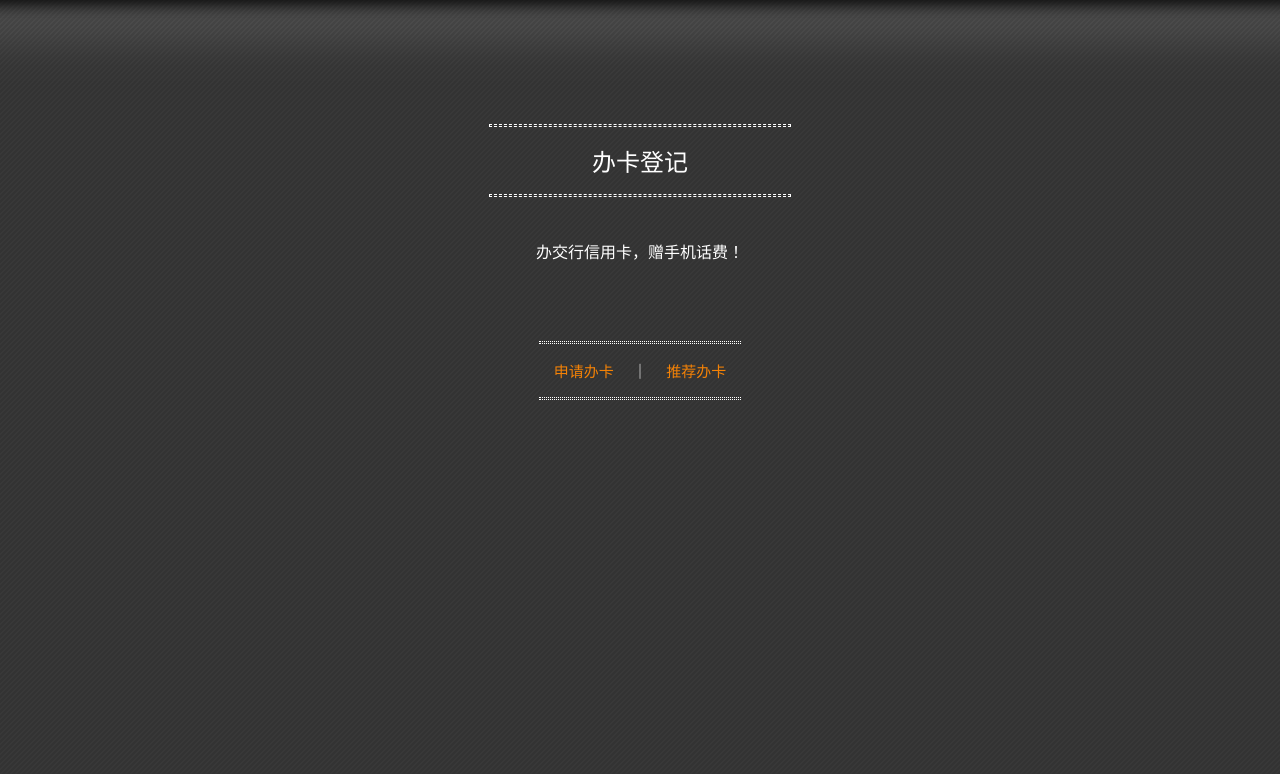
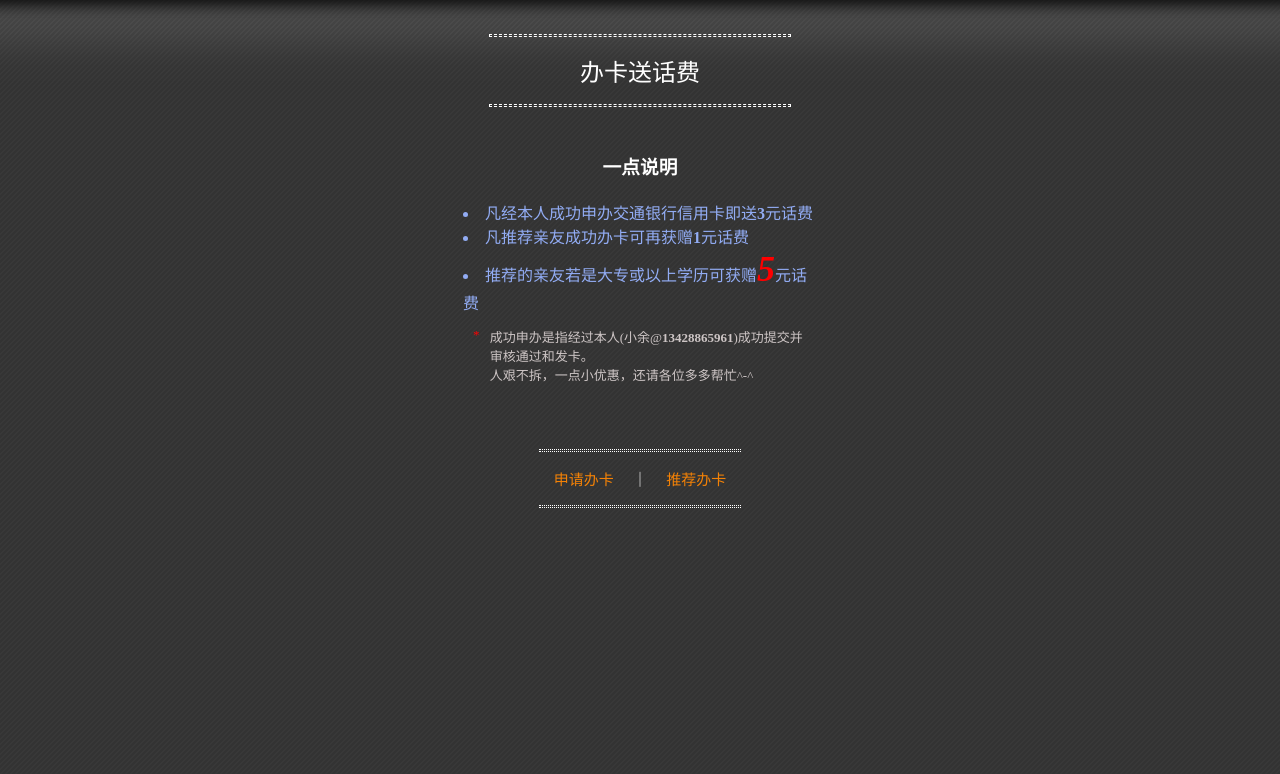
Before and after one commit to Dragonflyx/xybk, a PHP site: page /?r_name=1 in a window 1280 px wide. Shown: the top 774 px of the page. Run offline with PHP 8.4, Linux system fonts and the light colour scheme; data that the repository does not hold is empty; some libraries are stand-ins or nearby versions.

Commit message:
201406100111
update instruction

```diff
--- a/css/myTheme.css
+++ b/css/myTheme.css
@@ -1,29 +1,89 @@
 /*
-
 My Theme
 
-
-
-*/
-
-body {background:url(../images/style4_2_bg.gif) #363535 top repeat-x;}
-
-.form-all {color: #fff !important}
-
-.line {border: 1px dashed #FFFFFF; height: 1px; width: 300px;}
-.line2 {border: 1px dotted #FFFFFF; height: 1px; width: 200px;}
-
-.copyright_bar {background:#000;width:100%;bottom:0;left:0;text-align:center;position:fixed;z-index:1000;filter:alpha(opacity=80);-moz-opacity:.8;-khtml-opacity:.8;opacity:.8;}
-
-a:link {color: #F48206; text-decoration:none;}
-a:active:{color: #F48206;}
-a:visited {color: #F48206; text-decoration:none;}
-a:hover {background: transparent; color: purple; text-decoration:underline;}
-
-#forLoadSwf {vertical-align: sub;}
-
-.shareButtons {width:220px;	margin:0 auto;}
-
-iframe{height:100%;width:100%;border:none;}
-
-#wufoo{position:absolute;width:100%;height:100%;}
+*/body {
+	background: url(../images/style4_2_bg.gif) #363535 top repeat-x;
+}
+.form-all {
+	color: #fff !important;
+	clear: left;
+}
+.line {
+	border: 1px dashed #FFFFFF;
+	height: 1px;
+	width: 300px;
+}
+.line2 {
+	border: 1px dotted #FFFFFF;
+	height: 1px;
+	width: 200px;
+}
+.copyright_bar {
+	background: #000;
+	width: 100%;
+	bottom: 0;
+	left: 0;
+	text-align: center;
+	position: fixed;
+	z-index: 1000;
+	filter: alpha(opacity=80);
+	-moz-opacity: .8;
+	-khtml-opacity: .8;
+	opacity: .8;
+}
+a:link {
+	color: #F48206;
+	text-decoration: none;
+}
+a:active: {
+color: #F48206;
+}
+a:visited {
+	color: #F48206;
+	text-decoration: none;
+}
+a:hover {
+	background: transparent;
+	color: purple;
+	text-decoration: underline;
+}
+#forLoadSwf {
+	vertical-align: sub;
+}
+.shareButtons {
+	width: 220px;
+	margin: 0 auto;
+}
+iframe {
+	height: 100%;
+	width: 100%;
+	border: none;
+}
+#wufoo {
+	position: absolute;
+	width: 100%;
+	height: 100%;
+}
+#bulletpoint li  ,     #bulletpoint div  {
+	text-align: left;
+	color: #92ACF4;
+}
+#bulletpoint div p    {
+	font-size: small;
+	color: #CDC5C5;
+	padding-left: 10px;
+	padding-right: 10px;
+	text-align: left;
+}
+.red {
+	color: red !important;
+}
+.floatLeft {
+	float: left;
+	width: 3%;
+}
+.floatRight {
+	float: right;
+	width: 95%;
+	margin-left: 2px;
+}
--- a/home.php
+++ b/home.php
@@ -24,56 +24,53 @@
     width: 700
   });
 </script>
-<div id="header">
-  <br/>
-  <br/>
-  <br/>
-  <br/>
-  <br/>
-  <br/>
+
+<div id="header"> <br>
 </div>
 <div id="title" align="center">
   <hr class="line">
-  <p>
-    <span style="font-size: x-large;">
-      办卡登记
-    </span>
-  </p>
+  <p> <span style="font-size: x-large;"> 办卡送话费 </span> </p>
   <hr class="line">
 </div>
 <div id="desc" align="center">
+  <div> <br>
+  </div>
+  <div id="instruction">
+    <h3>一点说明</h3>
+    <table align="center" width="360" border="0">
+      <tr>
+        <td><div id="bulletpoint">
+            <li>凡经本人成功申办交通银行信用卡即送<strong>3</strong>元话费</li>
+            <li>凡推荐亲友成功办卡可再获赠<strong>1</strong>元话费</li>
+            <li>推荐的亲友若是大专或以上学历可获赠<span style="font-size: 36px; color:red"><em><strong>5</strong></em></span>元话费</li>
             <div>
-    <br/>
+              <p><span class="red floatLeft">*</span><span class="floatRight">成功申办是指经过本人(小余@<strong>13428865961</strong>)成功提交并审核通过和发卡。<br/>
+                人艰不拆，一点小优惠，还请各位多多帮忙^-^</span></p>
             </div>
-  <p>
-    办交行信用卡，赠手机话费！
-  </p>
-  <div>
-    <br/>
-    <br/>
-    <br/>
+          </div></td>
+      </tr>
+    </table>
+  </div>
+  <div> <br>
+    <br>
+    <br>
   </div>
 </div>
 <div id="entrypoint" align="center">
   <hr class="line2">
-  <p>
-    <span style="font-size: 15px;">
+  <p> <span style="font-size: 15px;">
     <?php if ($isMobile) { ?>
     <a href="javascript:void( window.open('http://form.jotform.me/form/41565026458457', 'blank','scrollbars=yes,toolbar=no,width=700,height=500'))">
     <?php } else { ?>
     <a href="#" class="lightbox-41565026458457">
     <?php }?>
-        申请办卡
-      </a>
-      　｜
+    申请办卡 </a> 　｜
     <?php if ($isMobile) { ?>
     <a href="javascript:void( window.open('http://form.jotform.co/form/41522084715854', 'blank','scrollbars=yes,toolbar=no,width=700,height=500'))">
     <?php } else { ?>
     <a href="#" class="lightbox-41522084715854">
     <?php }?>
-        推荐办卡
-      </a>
-    </span>
-  </p>
+    推荐办卡 </a> </span> </p>
   <hr class="line2">
+  <br/>
 </div>
--- a/thankyoupage.php
+++ b/thankyoupage.php
@@ -111,7 +111,7 @@ function bd_dwz($longUrl) {
       </div>
       <p style="text-align: center;">
         <span style="font-size: small; color: #ffffff;">
-          继续推荐小伙伴吧--&gt;
+          继续推荐小伙伴，赢取更多话费吧--&gt;
         </span>
       </p>
       <div style="text-align: center;">
```
Lines whose indentation alone changed are shown as unchanged.
